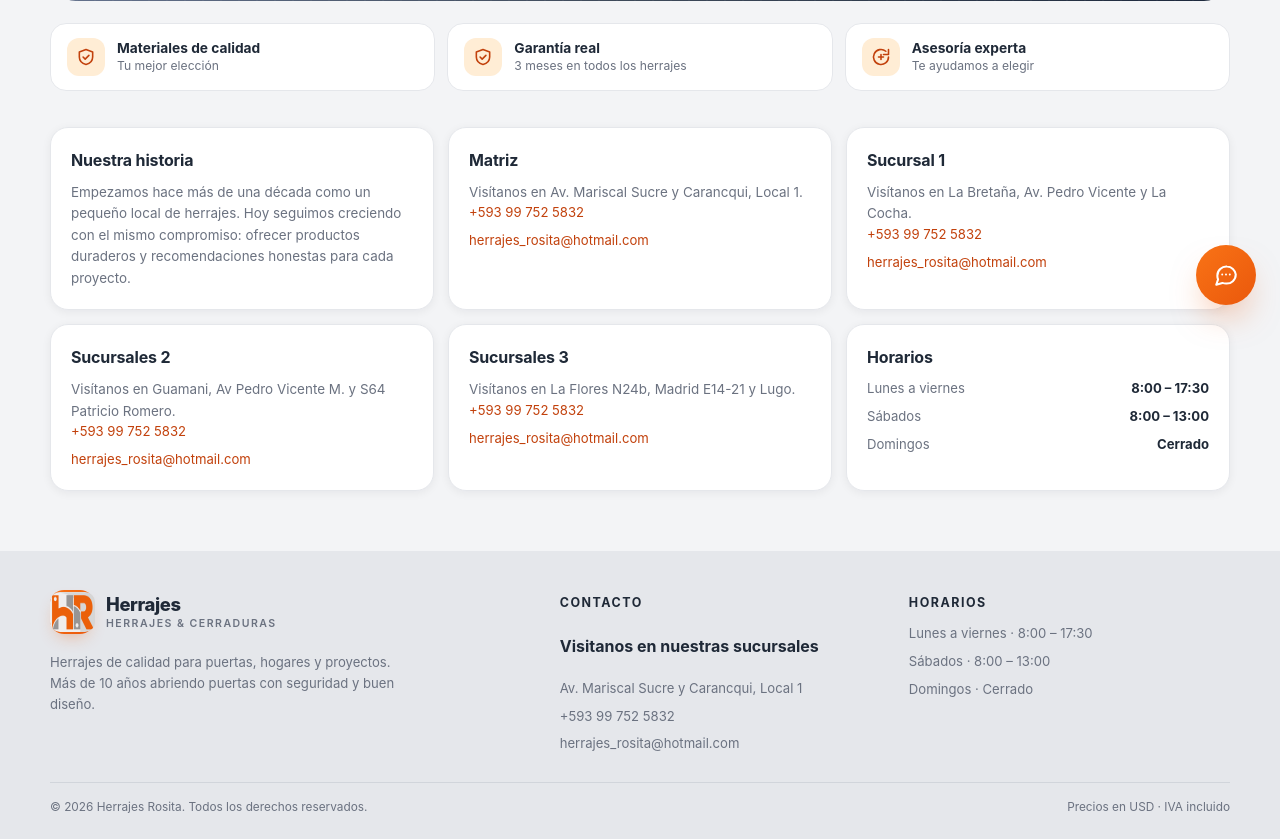
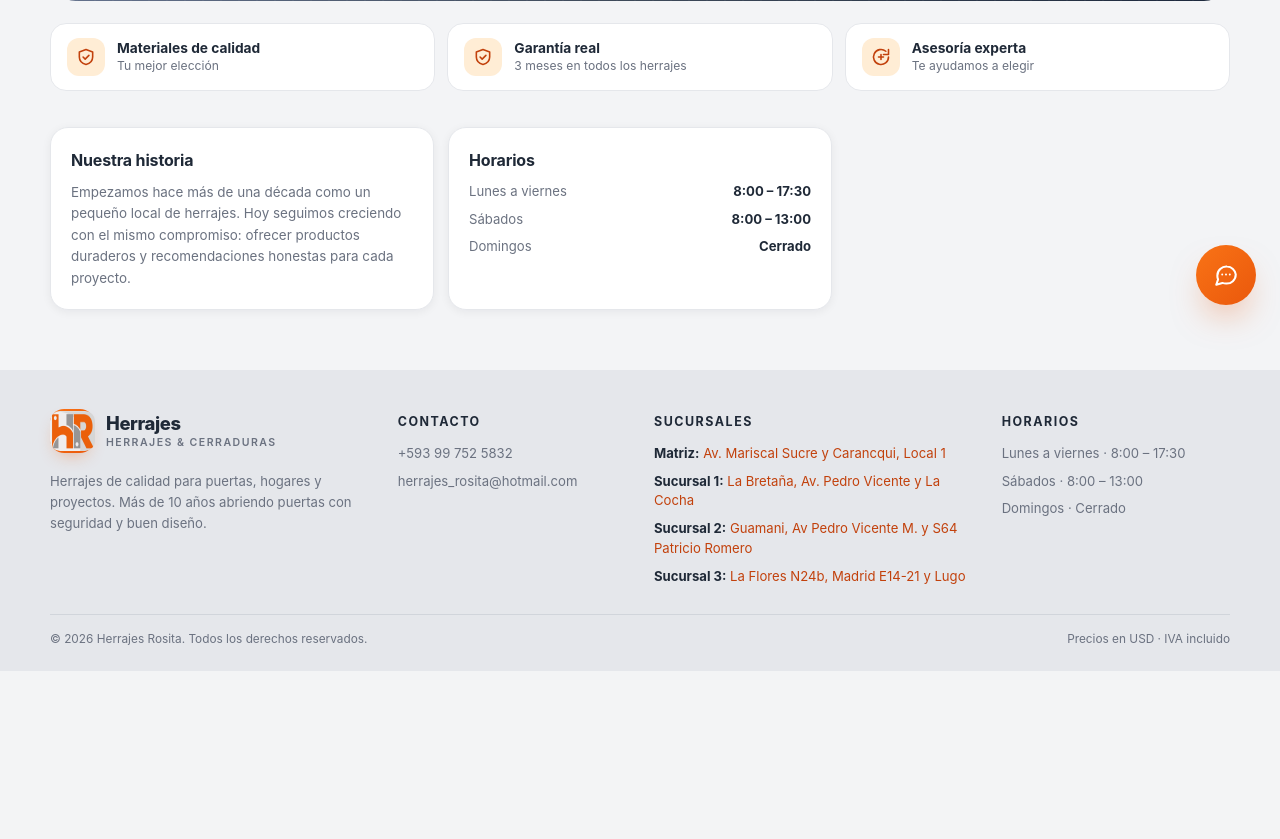
Before and after one commit to Jairo-LP/Herrajes-Rosita, a PHP site: page / in a window 1280 px wide. Shown: the part 471-1310 px from the top of the page. After the commit the page ends 1142 px from the top, so only its background shows below. Run offline with PHP 8.4, Linux system fonts and the light colour scheme.

Commit message:
fix: correcion en el apartado sucursales del pie de pagina

```diff
--- a/index.html
+++ b/index.html
@@ -67,38 +67,6 @@
           <h2>Nuestra historia</h2>
           <p>Empezamos hace más de una década como un pequeño local de herrajes. Hoy seguimos creciendo con el mismo compromiso: ofrecer productos duraderos y recomendaciones honestas para cada proyecto.</p>
         </article>
-        <article class="about-card" id="matriz">
-          <h2>Matriz</h2>
-          <p>Visítanos en Av. Mariscal Sucre y Carancqui, Local 1.</p>
-          <ul class="about-list">
-            <li><a href="tel:+593997525832">+593 99 752 5832</a></li>
-            <li><a href="mailto:herrajes_rosita@hotmail.com">herrajes_rosita@hotmail.com</a></li>
-          </ul>
-        </article>
-        <article class="about-card" id="sucursales">
-          <h2>Sucursal 1</h2>
-          <p>Visítanos en La Bretaña, Av. Pedro Vicente y La Cocha.</p>
-          <ul class="about-list">
-            <li><a href="tel:+593997525832">+593 99 752 5832</a></li>
-            <li><a href="mailto:herrajes_rosita@hotmail.com">herrajes_rosita@hotmail.com</a></li>
-          </ul>
-        </article>
-         <article class="about-card" id="sucursales">
-          <h2>Sucursales 2</h2>
-          <p>Visítanos en Guamani, Av Pedro Vicente M. y S64 Patricio Romero.</p>
-          <ul class="about-list">
-            <li><a href="tel:+593997525832">+593 99 752 5832</a></li>
-            <li><a href="mailto:herrajes_rosita@hotmail.com">herrajes_rosita@hotmail.com</a></li>
-          </ul>
-        </article>
-         <article class="about-card" id="sucursales">
-          <h2>Sucursales 3</h2>
-          <p>Visítanos en La Flores N24b, Madrid E14-21 y Lugo.</p>
-          <ul class="about-list">
-            <li><a href="tel:+593997525832">+593 99 752 5832</a></li>
-            <li><a href="mailto:herrajes_rosita@hotmail.com">herrajes_rosita@hotmail.com</a></li>
-          </ul>
-        </article>
         <article class="about-card" id="horarios">
           <h2>Horarios</h2>
           <ul class="about-list">
@@ -166,11 +134,18 @@
       </div>
       <div>
         <h3>Contacto</h3>
-        <h4>Visitanos en nuestras sucursales</h4>
         <ul class="footer-list">
-          <li>Av. Mariscal Sucre y Carancqui, Local 1</li>
           <li><a href="tel:+593997525832">+593 99 752 5832</a></li>
           <li><a href="mailto:herrajes_rosita@hotmail.com">herrajes_rosita@hotmail.com</a></li>
+        </ul>
+      </div>
+      <div>
+        <h3>Sucursales</h3>
+        <ul class="footer-list footer-branch-list">
+          <li><strong>Matriz:</strong> <a href="https://www.google.com/maps/search/?api=1&query=Av.%20Mariscal%20Sucre%20y%20Carancqui%2C%20Local%201" target="_blank" rel="noopener noreferrer" aria-label="Abrir matriz en Google Maps">Av. Mariscal Sucre y Carancqui, Local 1</a></li>
+          <li><strong>Sucursal 1:</strong> <a href="https://www.google.com/maps/search/?api=1&query=La%20Breta%C3%B1a%2C%20Av.%20Pedro%20Vicente%20y%20La%20Cocha" target="_blank" rel="noopener noreferrer" aria-label="Abrir Sucursal 1 en Google Maps">La Bretaña, Av. Pedro Vicente y La Cocha</a></li>
+          <li><strong>Sucursal 2:</strong> <a href="https://www.google.com/maps/search/?api=1&query=Guamani%2C%20Av%20Pedro%20Vicente%20M.%20y%20S64%20Patricio%20Romero" target="_blank" rel="noopener noreferrer" aria-label="Abrir Sucursal 2 en Google Maps">Guamani, Av Pedro Vicente M. y S64 Patricio Romero</a></li>
+          <li><strong>Sucursal 3:</strong> <a href="https://www.google.com/maps/search/?api=1&query=La%20Flores%20N24b%2C%20Madrid%20E14-21%20y%20Lugo" target="_blank" rel="noopener noreferrer" aria-label="Abrir Sucursal 3 en Google Maps">La Flores N24b, Madrid E14-21 y Lugo</a></li>
         </ul>
       </div>
       <div>
--- a/styles.css
+++ b/styles.css
@@ -367,7 +367,6 @@ main {
 }
 
 #historia,
-#sucursales,
 #horarios {
   scroll-margin-top: 132px;
 }
@@ -688,7 +687,7 @@ main {
 
 .footer-grid {
   display: grid;
-  grid-template-columns: 1.5fr 1fr 1fr;
+  grid-template-columns: 1.4fr 1fr 1.4fr 1fr;
   gap: 28px;
   padding: 38px 0 28px;
 }
@@ -726,6 +725,22 @@ main {
 
 .footer-list a:hover {
   color: var(--primary-deep);
+}
+
+.footer-branch-list li {
+  line-height: 1.5;
+}
+
+.footer-branch-list strong {
+  color: var(--ink);
+}
+
+.footer-branch-list a {
+  color: var(--primary-deep);
+}
+
+.footer-branch-list a:hover {
+  text-decoration: underline;
 }
 
 .footer-bottom {
```
